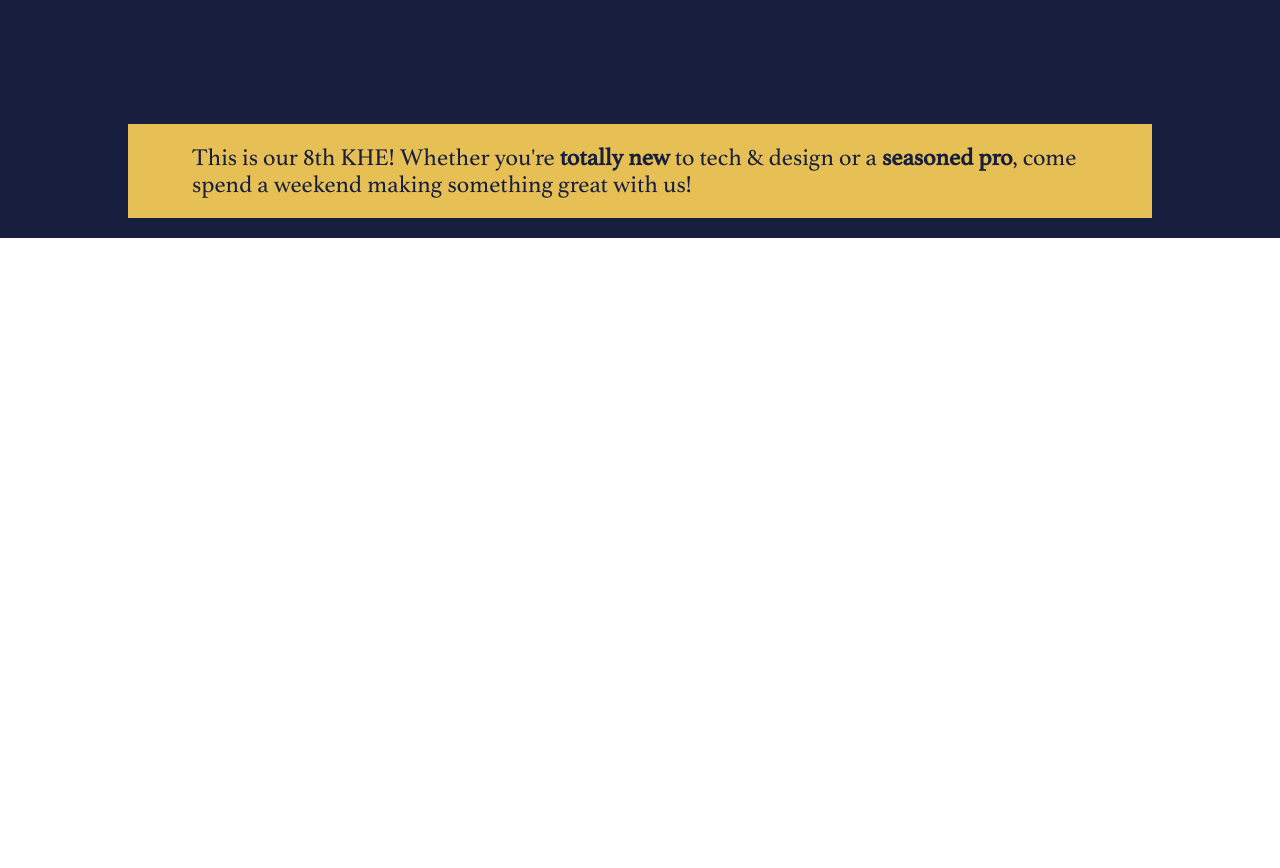
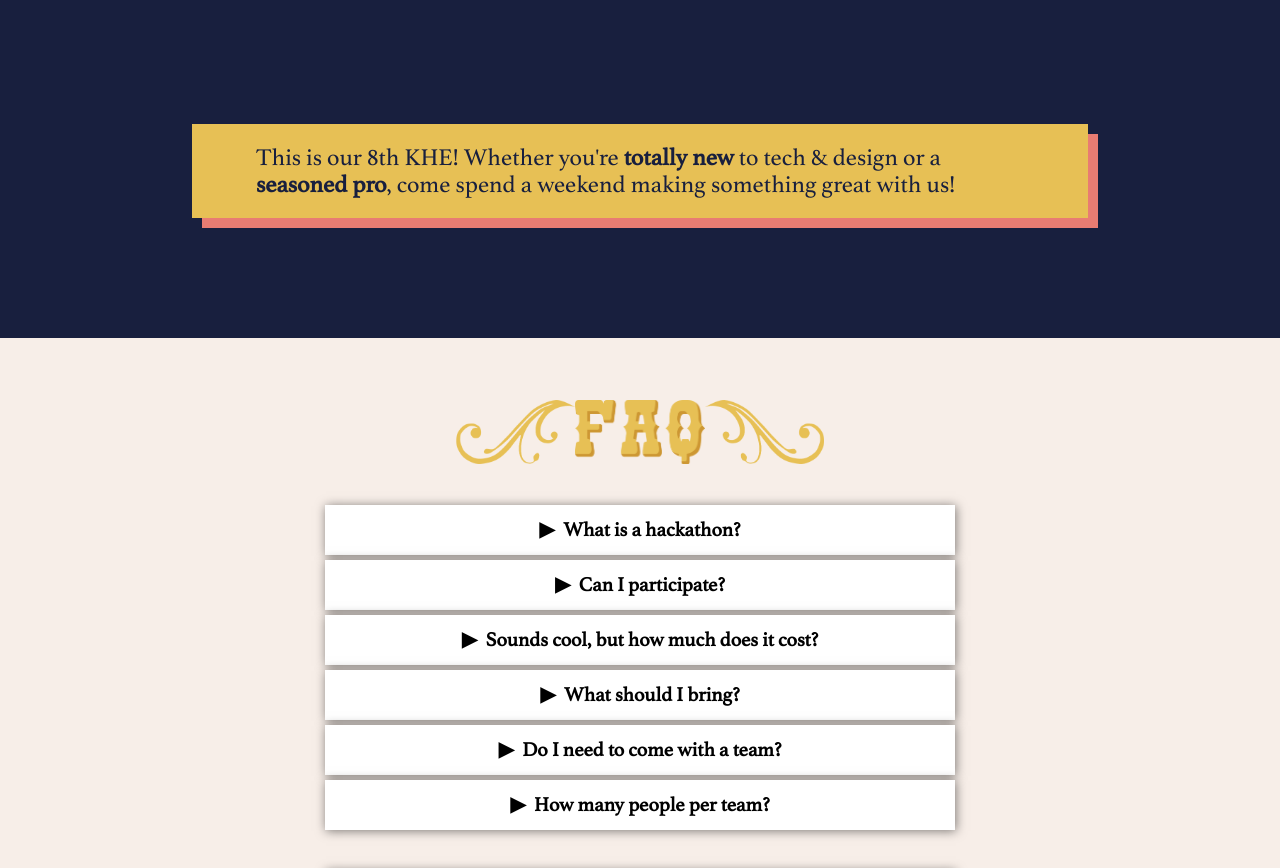
Before and after one commit to hacksu/kenthackenough-ui-2019, a Vue app: page / in a window 1280 px wide. Shown: the part 1900-2768 px from the top of the page. Before the commit the page ends 2138 px from the top, so only its background shows below. Built offline with nearby package versions, Linux system fonts and the light colour scheme.

Commit message:
Added an FAQ page

```diff
--- a/src/components/about.vue
+++ b/src/components/about.vue
@@ -11,7 +11,7 @@
        Listen here, buckaroo. You think you have what it takes for the rootin'-est, tootin'-est hackathon in the wild midwest?<br><br>
     </div>
   </div>
-  <div id="red-text-container">
+  <div id="colored-text-container">
     This is our 8th KHE! Whether you're <b>totally new</b> to tech & design or a <b>seasoned pro</b>, come spend a weekend making something great with us!
   </div>
 </div>
@@ -54,9 +54,9 @@ export default {
   @media only screen and (max-width: $lg-bp) {
     flex-flow: column;
   }
-  height: 100%;
+  // height: 100%;
   img {
-    width: 50vw;
+    width: 60vw;
     align-self: center;
   }
   justify-content: space-between;
@@ -72,14 +72,20 @@ export default {
   color: $light-blue;
   @media only screen and (max-width: $lg-bp) {
     margin-left: 0vw;
+    font-size: 20px;
+    line-height: 30px;
   }
 }
-#red-text-container {
+#colored-text-container {
   background: $gold;
+  box-shadow: 10px 10px 0px $red;
   font-size: 24px;
   text-align: left;
   color: $dark-blue;
   padding:  20px 5vw;
-  margin: 0px 10vw;
+  margin: 0px 15vw 100px;
+  @media only screen and (max-width: $lg-bp) {
+    font-size: 18px;
+  }
 }
 </style>
--- /dev/null
+++ b/src/components/faq.vue
@@ -0,0 +1,165 @@
+<template>
+  <div id="faq-container">
+    <div id="faq">
+      <div class="info-container">
+        <h2 id="faqTitle">
+          <img src="@/assets/goldflourish.png" class="flipped">
+          <img src="@/assets/faq_assets/faq_text.png">
+          <img src="@/assets/goldflourish.png" >
+        </h2>
+
+        <!--Outputs faq objects dynamically, as defined by the 'faqs' object in the data.-->
+        <div class="faqModule" v-for="faq in faqs">
+          <div class="question" @click="expandFAQ(faq.id)">
+            <span v-if="expanded != faq.id">▶ &nbsp;</span>
+            <span v-if="expanded == faq.id">▼ &nbsp;</span>
+            <span class="qText">{{ faq.question }}</span>
+          </div>
+          <transition name="wipe">
+            <div class="answer" v-html="faq.answer" v-if="expanded == faq.id"></div>
+          </transition>
+        </div>
+        <br>
+        <p class="faqModule">
+          Still have questions?
+          <router-link to="contact" id="contactLink">Let us know!</router-link>
+        </p>
+      </div>
+
+    </div>
+  </div>
+</template>
+
+<script>
+export default {
+  name: "Main",
+  data() {
+    return {
+      expanded: -1,
+      faqs: [
+        {
+          id: 0,
+          question: "What is a hackathon?",
+          answer:
+            "A hackathon is a weekend long event to meet smart creative people, make connections, learn, and build something awesome! <br><br> Attendes meet on Friday, make a team, and have 36 hours to build a tech-related project. There will be optional lessons and talks, sponsors looking to hire smart, motivated people, and tons of free stuff!"
+        },
+        {
+          id: 1,
+          question: "Can I participate?",
+          answer:
+            "If you're a high school student, a college student, or a recent college graduate, then yes!  KHE is attended by people of all skill levels and backgrounds.  You'll fit right in, and hopefully learn something."
+        },
+        {
+          id: 2,
+          question: "Sounds cool, but how much does it cost?",
+          answer:
+            "$0.00!<br><br>Thanks to the generosity of our sponsors, we're able to put on events like this for <i>free</i>.  We even pay for your meals for the weekend, and can reimburse you for travel costs.  Make sure to thank our sponsors - we couldn't do it without them!"
+        },
+        {
+          id: 3,
+          question: "What should I bring?",
+          answer:
+            "Bring a laptop/something to hack on, a change of clothes, deoderant, a blanket/pillow, toiletries, deoderant, anything else you think you might use to complete your project, and deoderant.<br><br>We'll have an MLH hardware lab, which means we'll also have cool hardware available to rent!"
+        },
+        {
+          id: 4,
+          question: "Do I need to come with a team?",
+          answer:
+            "You can, but you don't have to! We'll have team building at the event."
+        },
+        {
+          id: 5,
+          question: "How many people per team?",
+          answer:
+            "There's no hard limit, but the prizes are meant for teams of 4, so that's what we recommend."
+        }
+      ]
+    };
+  },
+  methods: {
+    expandFAQ(id) {
+      if (this.expanded === id) {
+        this.expanded = -1;
+      } else {
+        this.expanded = id;
+      }
+    }
+  }
+};
+</script>
+
+<style scoped lang="scss">
+@import '@/globalVars.scss';
+
+#faq-container {
+  margin-top: 0px;
+  padding-top: 20px;
+  background: $sand;
+  min-height: 100vh;
+
+}
+#faqTitle {
+  text-align: center;
+  font-size: 50px;
+  height: 5vw;
+  img {
+    height: 100%;
+  }
+  @media only screen and (max-width: $md-bp) {
+    height: 13vw;
+  }
+}
+#faq {
+  background-color: var(--orange);
+  background-image: radial-gradient(var(--dark-orange) 15%, transparent 16%),
+  radial-gradient(var(--dark-orange) 15%, transparent 16%);
+  background-size: 60px 60px;
+  background-position: 0 0, 30px 30px;
+  font-size: 20px;
+  line-height: 30px;
+  color: black;
+  width: 50vw;
+  margin-left: 25vw;
+  @media only screen and (max-width: $md-bp) {
+    width: 90vw;
+    margin-left: 5vw;
+  }
+}
+.faqModule {
+  box-shadow: 1px 1px 10px rgba(0, 0, 0, 0.5);
+  padding: 10px 20px 10px 20px;
+  margin: 5px;
+  background: white;
+}
+.question {
+  width: 100%;
+  cursor: pointer;
+  font-weight: bold;
+}
+.answer {
+  margin-top: 10px;
+  border-top: 1px solid gray;
+  padding-top: 10px;
+  overflow: hidden;
+  max-height: 300px;
+  padding-bottom: 50px;
+}
+#contactLink {
+  color: black;
+}
+.qText {
+  transition-duration: 0.4s;
+}
+.qText:hover {
+  letter-spacing: 1px;
+}
+/*  VUE TRANSITIONS*/
+.wipe-enter-active,
+.wipe-leave-active {
+  transition: max-height 0.5s;
+}
+.wipe-enter,
+.wipe-leave-to {
+  max-height: 0px;
+}
+</style>
--- a/src/components/landing.vue
+++ b/src/components/landing.vue
@@ -11,7 +11,7 @@
     </div>
 
     <div id="landing-content-container">
-      <p><b>October 18th - 20th</b></p>
+      <p><b>Late September 2019</b></p>
       <p>Kent State Library</p>
     </div>
 
@@ -33,19 +33,19 @@
 
     <img src="@/assets/landing_assets/midground_1.svg" id="midground-1"
       :style="{
-          'margin-bottom': -(scrollPos / 50) - (mouseY / 45) + 'px',
+          'margin-bottom': -(scrollPos / 30) - (mouseY / 45) + 'px',
           'margin-right': -(mouseX / 65) + 'px'
         }"
       class="desert-asset">
     <img src="@/assets/landing_assets/midground_2.svg" id="midground-2"
       :style="{
-          'margin-bottom': -(scrollPos / 25) - (mouseY / 75) + 'px',
+          'margin-bottom': -(scrollPos / 18) - (mouseY / 75) + 'px',
           'margin-right': -(mouseX / 85) + 'px'
         }"
       class="desert-asset">
     <img src="@/assets/landing_assets/midground_3.svg" id="midground-3"
     :style="{
-          'margin-bottom': -(scrollPos / 15) + 'px',
+          'margin-bottom': -(scrollPos / 13) + 'px',
           'margin-right': (mouseX / 85) - 40 + 'px'
         }"
       class="desert-asset">
--- a/src/views/Home.vue
+++ b/src/views/Home.vue
@@ -2,6 +2,7 @@
   <div class="home">
     <landing></landing>
     <about></about>
+    <faq></faq>
   </div>
 </template>
 
@@ -9,13 +10,15 @@
 // @ is an alias to /src
 import Landing from '@/components/landing.vue';
 import about from '@/components/about.vue';
+import faq from '@/components/faq.vue';
 
 
 export default {
   name: 'home',
   components: {
     Landing,
-    about
+    about,
+    faq
   }
 }
 </script>
```
Also changed, not shown: src/assets/about_page_assets/hat.svg, src/assets/faq_assets/faq_text.png (added).
